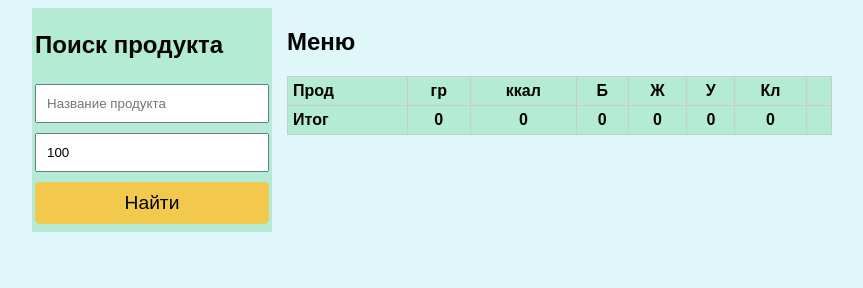
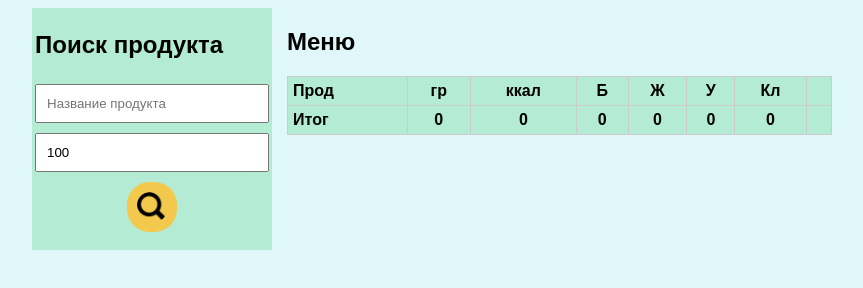
Before and after one commit to ml-astro/nutrition, a plain HTML site: page index.html in a window 1280 px wide. Shown: the whole page, without its empty margins (208-1071 px from the left). Drawn offline with Linux system fonts and the light colour scheme.

Commit message:
ui icons

```diff
--- a/index.html
+++ b/index.html
@@ -15,7 +15,8 @@
                 <ul id="suggestions"></ul>
             </div>
             <input type="number" id="weightInput" placeholder="Вес в граммах" value="100"/>
-            <button onclick="searchProduct()">Найти</button>
+            <!--<button onclick="searchProduct()">Найти</button>-->
+            <div onclick="searchProduct()"><img src="./img/search.png" class="button" alt="найти"></div>
             <div id="productInfo"></div>
         </div>
 
--- a/script.js
+++ b/script.js
@@ -60,7 +60,8 @@ function searchProduct() {
   </ul>
   ${product.imgid ? '<div id="prodimg"><img src="./img/' + product.imgid + '.webp"/></div>' : ''}
   </div>
-  <button onclick='addToMenu(selectedProduct, ${weight})'>Добавить в меню</button>`
+  <div onclick='addToMenu(selectedProduct, ${weight})'><img src="./img/add.png" class="button" alt="найти"></div>`
+  //<button onclick='addToMenu(selectedProduct, ${weight})'>Добавить в меню</button>
 }
 
 
@@ -77,7 +78,7 @@ function addToMenu(product, weight) {
     <td>${(product.fat * factor).toFixed(1)}</td>
     <td>${(product.carb * factor).toFixed(1)}</td>
     <td>${(product.fiber * factor).toFixed(1)}</td>
-    <td id="remove" onclick="removeRow(this)">Х</td>
+    <td id="remove" onclick="removeRow(this)"><img src="./img/remove.png" alt="удалить"></td>
   `;
   document.querySelector('#searchInput').value = '';
   document.querySelector('#weightInput').value = '100';
--- a/style.css
+++ b/style.css
@@ -101,6 +101,22 @@ tr:nth-child(even) {
   padding: 0 30px;
 }
 
+#search .button {
+  display: block;
+  width: 50px;
+  height: 50px;
+  padding: 10px;
+  margin: 5px auto 15px auto;
+  background-color: #F2C94C;
+  border-radius: 45%;
+}
+
+#remove img {
+  width: 1em;
+  height: 1em;
+  margin: 0;
+}
+
 #results {
   width: 70%;
   padding: 0 0 0 15px;
```
Also changed, not shown: img/add.png (added), img/remove.png (added), img/search.png (added).
